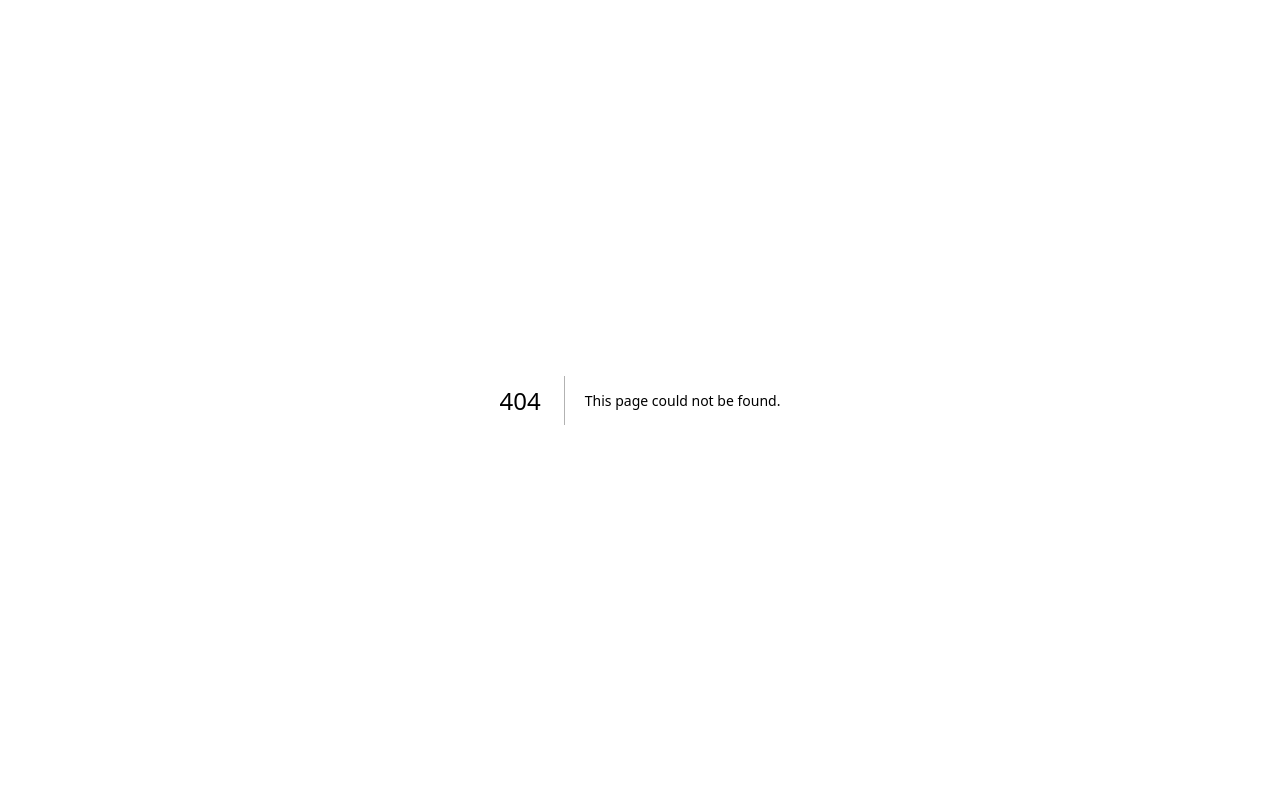
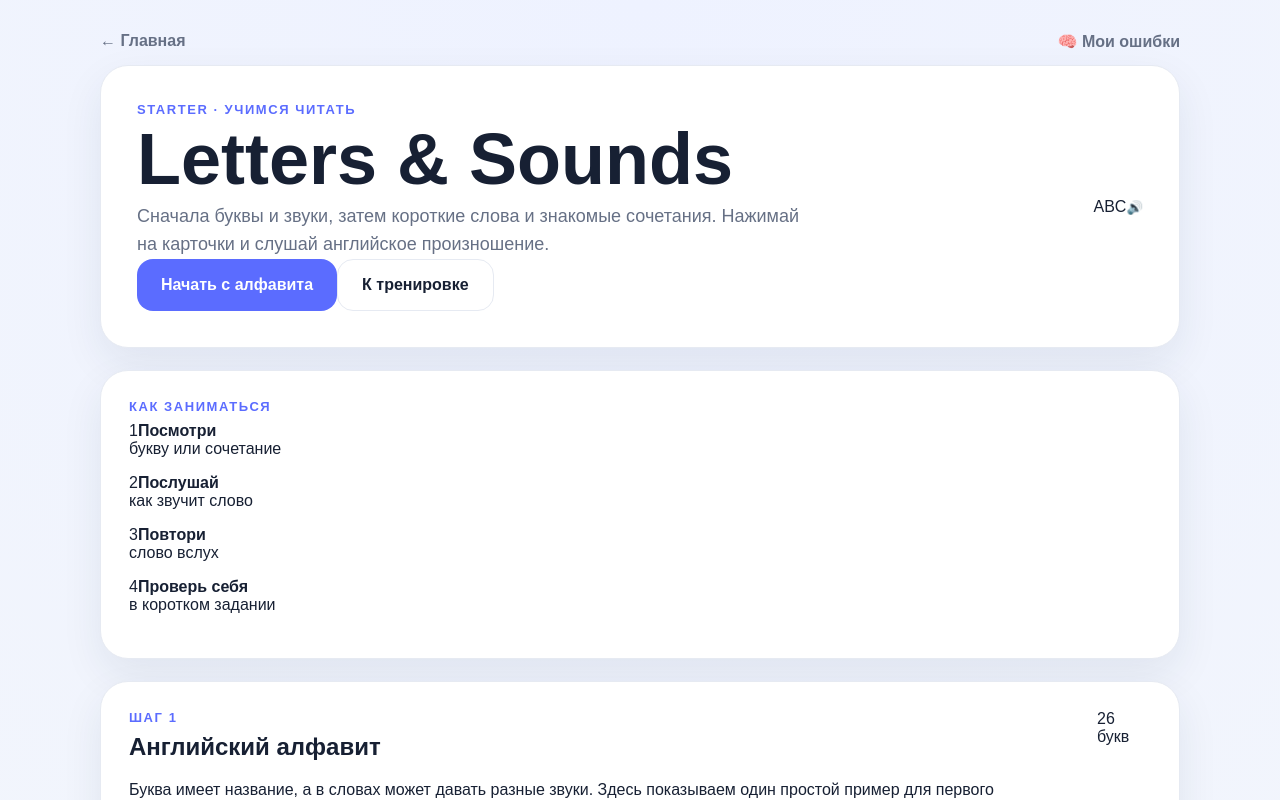
Before and after one commit to mamacita8689-hue/Online_English, a Next.js app: page /reading in a window 1280 px wide. Before the commit this address had no page. Shown: the top 800 px of the page. Built offline with nearby package versions, Linux system fonts and the light colour scheme.

Commit message:
feat: add reading starter route

```diff
--- /dev/null
+++ b/src/app/reading/page.tsx
@@ -0,0 +1,5 @@
+import ReadingStarter from '@/components/ReadingStarter';
+
+export default function ReadingPage() {
+  return <ReadingStarter />;
+}
```
